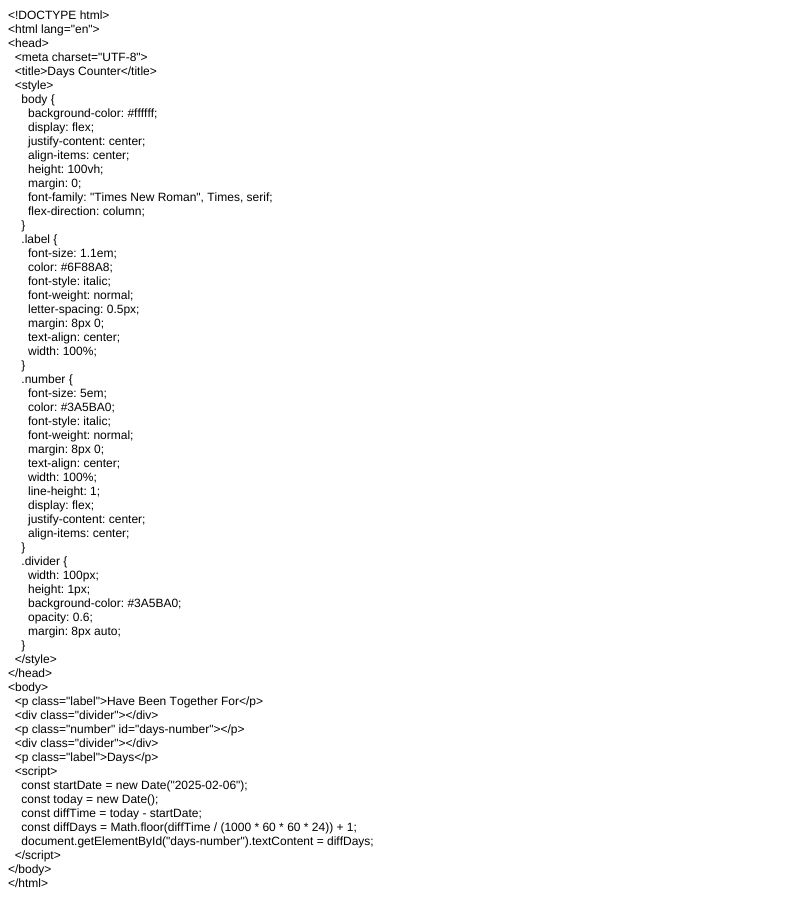
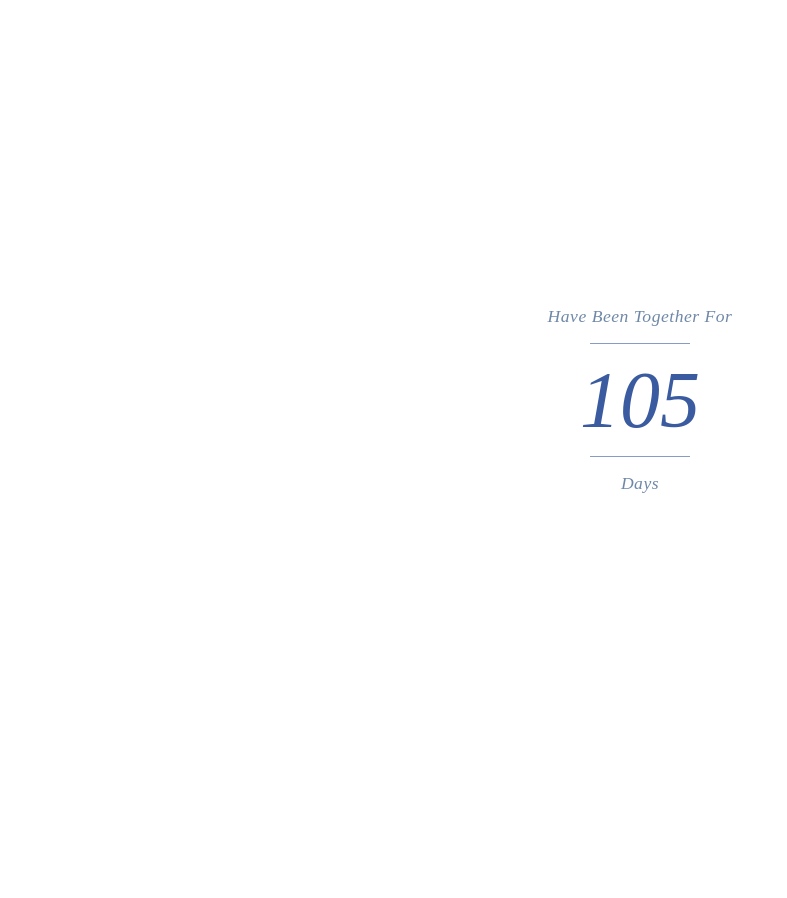
Before and after one commit to OKA-chan98/DaysCounter, a plain HTML site: page index.html in a window 1280 px wide. Shown: the whole page, without its empty margins (0-787 px from the left). After the commit the page ends 800 px from the top, so only its background shows below. Drawn offline with Linux system fonts and the light colour scheme.

Commit message:
Add files via upload

```diff
--- a/index.html
+++ b/index.html
@@ -1,79 +1,63 @@
-<!DOCTYPE html PUBLIC "-//W3C//DTD HTML 4.01//EN" "http://www.w3.org/TR/html4/strict.dtd">
-<html>
+<!DOCTYPE html>
+<html lang="en">
 <head>
-  <meta http-equiv="Content-Type" content="text/html; charset=utf-8">
-  <meta http-equiv="Content-Style-Type" content="text/css">
-  <title></title>
-  <meta name="Generator" content="Cocoa HTML Writer">
-  <meta name="CocoaVersion" content="2299.6">
-  <style type="text/css">
-    p.p1 {margin: 0.0px 0.0px 0.0px 0.0px; font: 12.0px Helvetica}
-    span.s1 {font-kerning: none}
+  <meta charset="UTF-8">
+  <title>Days Counter</title>
+  <style>
+    body {
+      background-color: #ffffff;
+      display: flex;
+      justify-content: center;
+      align-items: center;
+      height: 100vh;
+      margin: 0;
+      font-family: "Times New Roman", Times, serif;
+      flex-direction: column;
+    }
+    .label {
+      font-size: 1.1em;
+      color: #6F88A8;
+      font-style: italic;
+      font-weight: normal;
+      letter-spacing: 0.5px;
+      margin: 8px 0;
+      text-align: center;
+      width: 100%;
+    }
+    .number {
+      font-size: 5em;
+      color: #3A5BA0;
+      font-style: italic;
+      font-weight: normal;
+      margin: 8px 0;
+      text-align: center;
+      width: 100%;
+      line-height: 1;
+      display: flex;
+      justify-content: center;
+      align-items: center;
+    }
+    .divider {
+      width: 100px;
+      height: 1px;
+      background-color: #3A5BA0;
+      opacity: 0.6;
+      margin: 8px auto;
+    }
   </style>
 </head>
 <body>
-<p class="p1"><span class="s1">&lt;!DOCTYPE html&gt;</span></p>
-<p class="p1"><span class="s1">&lt;html lang="en"&gt;</span></p>
-<p class="p1"><span class="s1">&lt;head&gt;</span></p>
-<p class="p1"><span class="s1"><span class="Apple-converted-space">  </span>&lt;meta charset="UTF-8"&gt;</span></p>
-<p class="p1"><span class="s1"><span class="Apple-converted-space">  </span>&lt;title&gt;Days Counter&lt;/title&gt;</span></p>
-<p class="p1"><span class="s1"><span class="Apple-converted-space">  </span>&lt;style&gt;</span></p>
-<p class="p1"><span class="s1"><span class="Apple-converted-space">    </span>body {</span></p>
-<p class="p1"><span class="s1"><span class="Apple-converted-space">      </span>background-color: #ffffff;</span></p>
-<p class="p1"><span class="s1"><span class="Apple-converted-space">      </span>display: flex;</span></p>
-<p class="p1"><span class="s1"><span class="Apple-converted-space">      </span>justify-content: center;</span></p>
-<p class="p1"><span class="s1"><span class="Apple-converted-space">      </span>align-items: center;</span></p>
-<p class="p1"><span class="s1"><span class="Apple-converted-space">      </span>height: 100vh;</span></p>
-<p class="p1"><span class="s1"><span class="Apple-converted-space">      </span>margin: 0;</span></p>
-<p class="p1"><span class="s1"><span class="Apple-converted-space">      </span>font-family: "Times New Roman", Times, serif;</span></p>
-<p class="p1"><span class="s1"><span class="Apple-converted-space">      </span>flex-direction: column;</span></p>
-<p class="p1"><span class="s1"><span class="Apple-converted-space">    </span>}</span></p>
-<p class="p1"><span class="s1"><span class="Apple-converted-space">    </span>.label {</span></p>
-<p class="p1"><span class="s1"><span class="Apple-converted-space">      </span>font-size: 1.1em;</span></p>
-<p class="p1"><span class="s1"><span class="Apple-converted-space">      </span>color: #6F88A8;</span></p>
-<p class="p1"><span class="s1"><span class="Apple-converted-space">      </span>font-style: italic;</span></p>
-<p class="p1"><span class="s1"><span class="Apple-converted-space">      </span>font-weight: normal;</span></p>
-<p class="p1"><span class="s1"><span class="Apple-converted-space">      </span>letter-spacing: 0.5px;</span></p>
-<p class="p1"><span class="s1"><span class="Apple-converted-space">      </span>margin: 8px 0;</span></p>
-<p class="p1"><span class="s1"><span class="Apple-converted-space">      </span>text-align: center;</span></p>
-<p class="p1"><span class="s1"><span class="Apple-converted-space">      </span>width: 100%;</span></p>
-<p class="p1"><span class="s1"><span class="Apple-converted-space">    </span>}</span></p>
-<p class="p1"><span class="s1"><span class="Apple-converted-space">    </span>.number {</span></p>
-<p class="p1"><span class="s1"><span class="Apple-converted-space">      </span>font-size: 5em;</span></p>
-<p class="p1"><span class="s1"><span class="Apple-converted-space">      </span>color: #3A5BA0;</span></p>
-<p class="p1"><span class="s1"><span class="Apple-converted-space">      </span>font-style: italic;</span></p>
-<p class="p1"><span class="s1"><span class="Apple-converted-space">      </span>font-weight: normal;</span></p>
-<p class="p1"><span class="s1"><span class="Apple-converted-space">      </span>margin: 8px 0;</span></p>
-<p class="p1"><span class="s1"><span class="Apple-converted-space">      </span>text-align: center;</span></p>
-<p class="p1"><span class="s1"><span class="Apple-converted-space">      </span>width: 100%;</span></p>
-<p class="p1"><span class="s1"><span class="Apple-converted-space">      </span>line-height: 1;</span></p>
-<p class="p1"><span class="s1"><span class="Apple-converted-space">      </span>display: flex;</span></p>
-<p class="p1"><span class="s1"><span class="Apple-converted-space">      </span>justify-content: center;</span></p>
-<p class="p1"><span class="s1"><span class="Apple-converted-space">      </span>align-items: center;</span></p>
-<p class="p1"><span class="s1"><span class="Apple-converted-space">    </span>}</span></p>
-<p class="p1"><span class="s1"><span class="Apple-converted-space">    </span>.divider {</span></p>
-<p class="p1"><span class="s1"><span class="Apple-converted-space">      </span>width: 100px;</span></p>
-<p class="p1"><span class="s1"><span class="Apple-converted-space">      </span>height: 1px;</span></p>
-<p class="p1"><span class="s1"><span class="Apple-converted-space">      </span>background-color: #3A5BA0;</span></p>
-<p class="p1"><span class="s1"><span class="Apple-converted-space">      </span>opacity: 0.6;</span></p>
-<p class="p1"><span class="s1"><span class="Apple-converted-space">      </span>margin: 8px auto;</span></p>
-<p class="p1"><span class="s1"><span class="Apple-converted-space">    </span>}</span></p>
-<p class="p1"><span class="s1"><span class="Apple-converted-space">  </span>&lt;/style&gt;</span></p>
-<p class="p1"><span class="s1">&lt;/head&gt;</span></p>
-<p class="p1"><span class="s1">&lt;body&gt;</span></p>
-<p class="p1"><span class="s1"><span class="Apple-converted-space">  </span>&lt;p class="label"&gt;Have Been Together For&lt;/p&gt;</span></p>
-<p class="p1"><span class="s1"><span class="Apple-converted-space">  </span>&lt;div class="divider"&gt;&lt;/div&gt;</span></p>
-<p class="p1"><span class="s1"><span class="Apple-converted-space">  </span>&lt;p class="number" id="days-number"&gt;&lt;/p&gt;</span></p>
-<p class="p1"><span class="s1"><span class="Apple-converted-space">  </span>&lt;div class="divider"&gt;&lt;/div&gt;</span></p>
-<p class="p1"><span class="s1"><span class="Apple-converted-space">  </span>&lt;p class="label"&gt;Days&lt;/p&gt;</span></p>
-<p class="p1"><span class="s1"><span class="Apple-converted-space">  </span>&lt;script&gt;</span></p>
-<p class="p1"><span class="s1"><span class="Apple-converted-space">    </span>const startDate = new Date("2025-02-06");</span></p>
-<p class="p1"><span class="s1"><span class="Apple-converted-space">    </span>const today = new Date();</span></p>
-<p class="p1"><span class="s1"><span class="Apple-converted-space">    </span>const diffTime = today - startDate;</span></p>
-<p class="p1"><span class="s1"><span class="Apple-converted-space">    </span>const diffDays = Math.floor(diffTime / (1000 * 60 * 60 * 24)) + 1;</span></p>
-<p class="p1"><span class="s1"><span class="Apple-converted-space">    </span>document.getElementById("days-number").textContent = diffDays;</span></p>
-<p class="p1"><span class="s1"><span class="Apple-converted-space">  </span>&lt;/script&gt;</span></p>
-<p class="p1"><span class="s1">&lt;/body&gt;</span></p>
-<p class="p1"><span class="s1">&lt;/html&gt;</span></p>
+  <p class="label">Have Been Together For</p>
+  <div class="divider"></div>
+  <p class="number" id="days-number"></p>
+  <div class="divider"></div>
+  <p class="label">Days</p>
+  <script>
+    const startDate = new Date("2025-02-06");
+    const today = new Date();
+    const diffTime = today - startDate;
+    const diffDays = Math.floor(diffTime / (1000 * 60 * 60 * 24)) + 1;
+    document.getElementById("days-number").textContent = diffDays;
+  </script>
 </body>
 </html>
```
